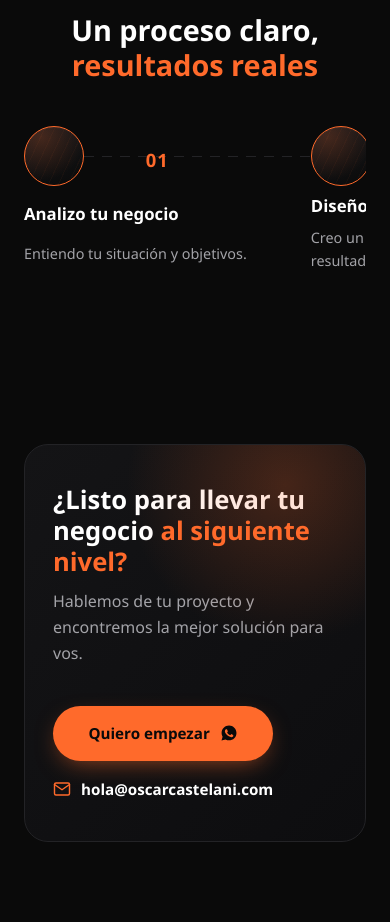
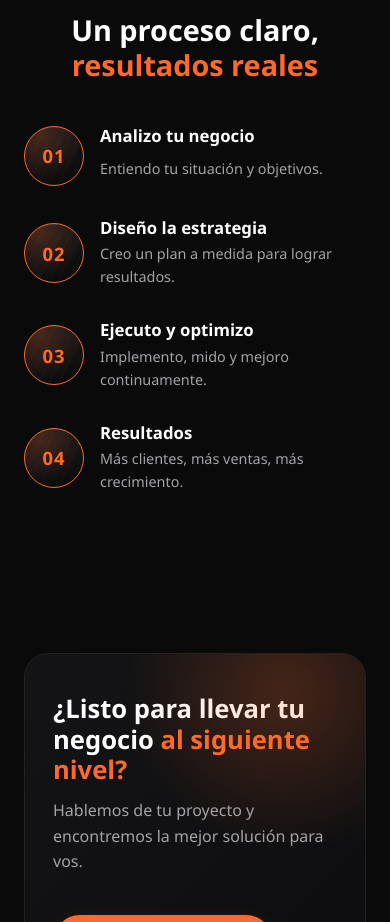
Before and after one commit to Oscar-castelani/portfolio-oscar-castelani, a plain HTML site: page index.html in a window 390 px wide. Shown: the part 2408-3330 px from the top of the page. Drawn offline with Linux system fonts and the light colour scheme.

Commit message:
modifico el timeline móvil

```diff
--- a/css/styles.css
+++ b/css/styles.css
@@ -1685,19 +1685,16 @@ section {
     margin-bottom: 40px;
   }
 
-  /* Timeline horizontal en mobile: en vez de convertirse en una lista vertical
-     (mucho scroll), se mantiene como una fila de 4 pasos de igual ancho que
-     se recorre con scroll horizontal nativo (estilo carrusel, sin JS extra).
-     Cada .process-step pasa a grid interno solo para superponer el número
-     dentro del círculo (ver .step-icon/.step-number). No aplica a
-     .process-steps--six (Sobre mí/servicios usan sus propias reglas, con
-     mayor especificidad, y no se ven afectadas). */
+  /* Lista vertical compacta en mobile: cada paso es una fila circulo+texto
+     (número dentro del círculo, título y descripción a la derecha), apiladas
+     una debajo de otra. Reemplaza el scroll horizontal (poco intuitivo en
+     pantallas chicas) sin tocar desktop, que sigue siendo el grid de 4
+     columnas con la línea punteada. No aplica a .process-steps--six (Sobre
+     mí/servicios usan sus propias reglas, con mayor especificidad). */
   .process-steps {
     display: flex;
-    gap: 20px;
-    overflow-x: auto;
-    scroll-snap-type: x proximity;
-    padding-bottom: 12px;
+    flex-direction: column;
+    gap: 28px;
   }
 
   .process-steps::before {
@@ -1706,14 +1703,17 @@ section {
 
   .process-step {
     display: grid;
-    grid-template-areas: "icon" "title" "text";
-    row-gap: 10px;
-    flex: 0 0 78%;
-    scroll-snap-align: start;
+    grid-template-columns: 60px 1fr;
+    column-gap: 16px;
+    row-gap: 4px;
+    grid-template-areas:
+      "icon title"
+      "icon text";
   }
 
   .step-icon {
     grid-area: icon;
+    align-self: center;
     margin-bottom: 0;
   }
 
@@ -1737,28 +1737,6 @@ section {
 
   .process-step p {
     grid-area: text;
-  }
-
-  /* Línea conectora propia de cada paso: une el borde del círculo con el
-     siguiente paso. Reemplaza la línea única del desktop (que se
-     desalinearía con el scroll horizontal) y se dibuja igual que ella,
-     reutilizando el mismo .is-drawn que agrega el IntersectionObserver
-     existente en script.js (sin cambios de JS). */
-  .process-step:not(:last-child)::after {
-    content: "";
-    position: absolute;
-    top: 34px;
-    left: 60px;
-    width: calc(100% - 60px + 20px);
-    height: 1px;
-    background: repeating-linear-gradient(90deg, var(--border) 0 10px, transparent 10px 18px);
-    transform: scaleX(0);
-    transform-origin: left center;
-    transition: transform 1s var(--ease);
-  }
-
-  .process-steps.is-drawn .process-step:not(:last-child)::after {
-    transform: scaleX(1);
   }
 
   .cta-box {
```
